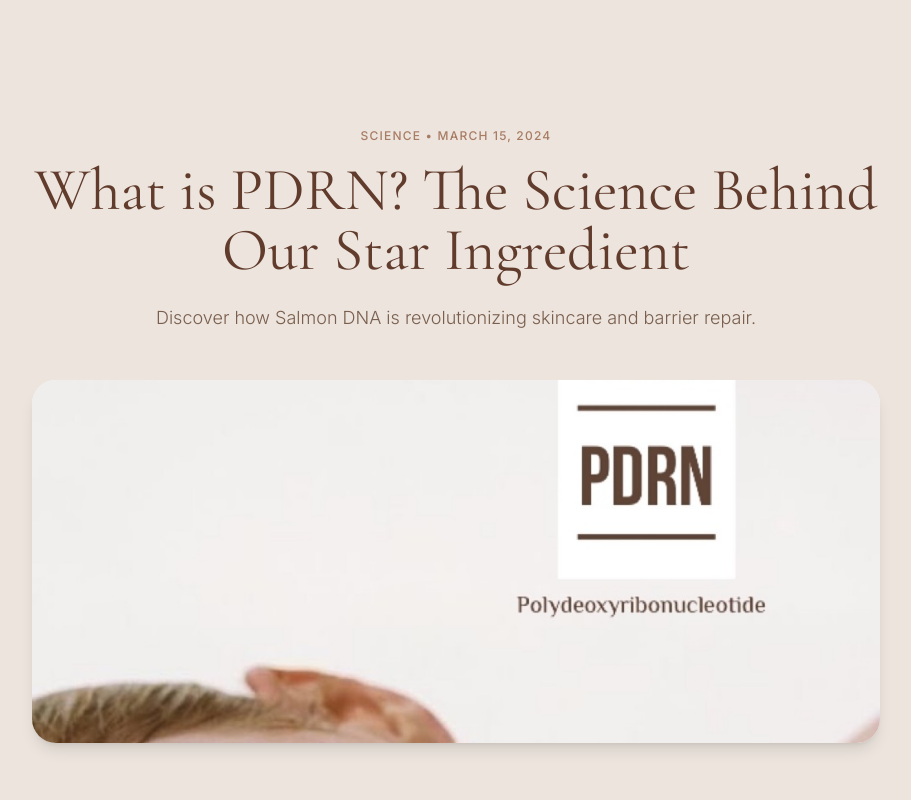
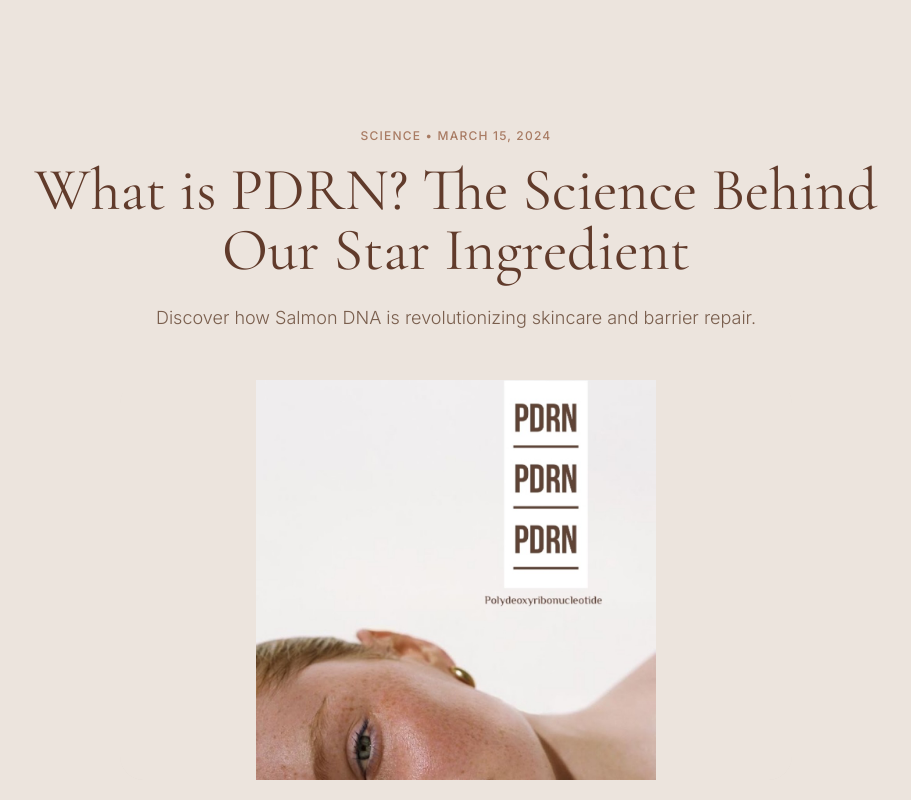
Before and after one commit to kurewarvaishnavi05/seeera-skincare, a Next.js app: page /blog/1 in a window 1280 px wide. Shown: the top 800 px of the page, without its empty margins (184-1095 px from the left). Built offline with nearby package versions, Linux system fonts and the light colour scheme.

Commit message:
Fix blog post image to be full and small

```diff
--- a/src/app/blog/[id]/page.tsx
+++ b/src/app/blog/[id]/page.tsx
@@ -34,11 +34,11 @@ export default function BlogPost({ params }: { params: { id: string } }) {
             {post.excerpt}
           </p>
 
-          <div className="w-full aspect-[16/9] md:aspect-[21/9] rounded-[24px] overflow-hidden mb-12 md:mb-16 shadow-lg bg-gray-50 flex items-center justify-center">
+          <div className="w-full max-w-2xl mx-auto rounded-[24px] overflow-hidden mb-12 md:mb-16 bg-transparent flex items-center justify-center">
             <img
               src={post.image}
               alt={post.title}
-              className="w-full h-full object-cover"
+              className="w-full max-h-[400px] object-contain rounded-[24px] shadow-sm"
             />
           </div>
 
```
